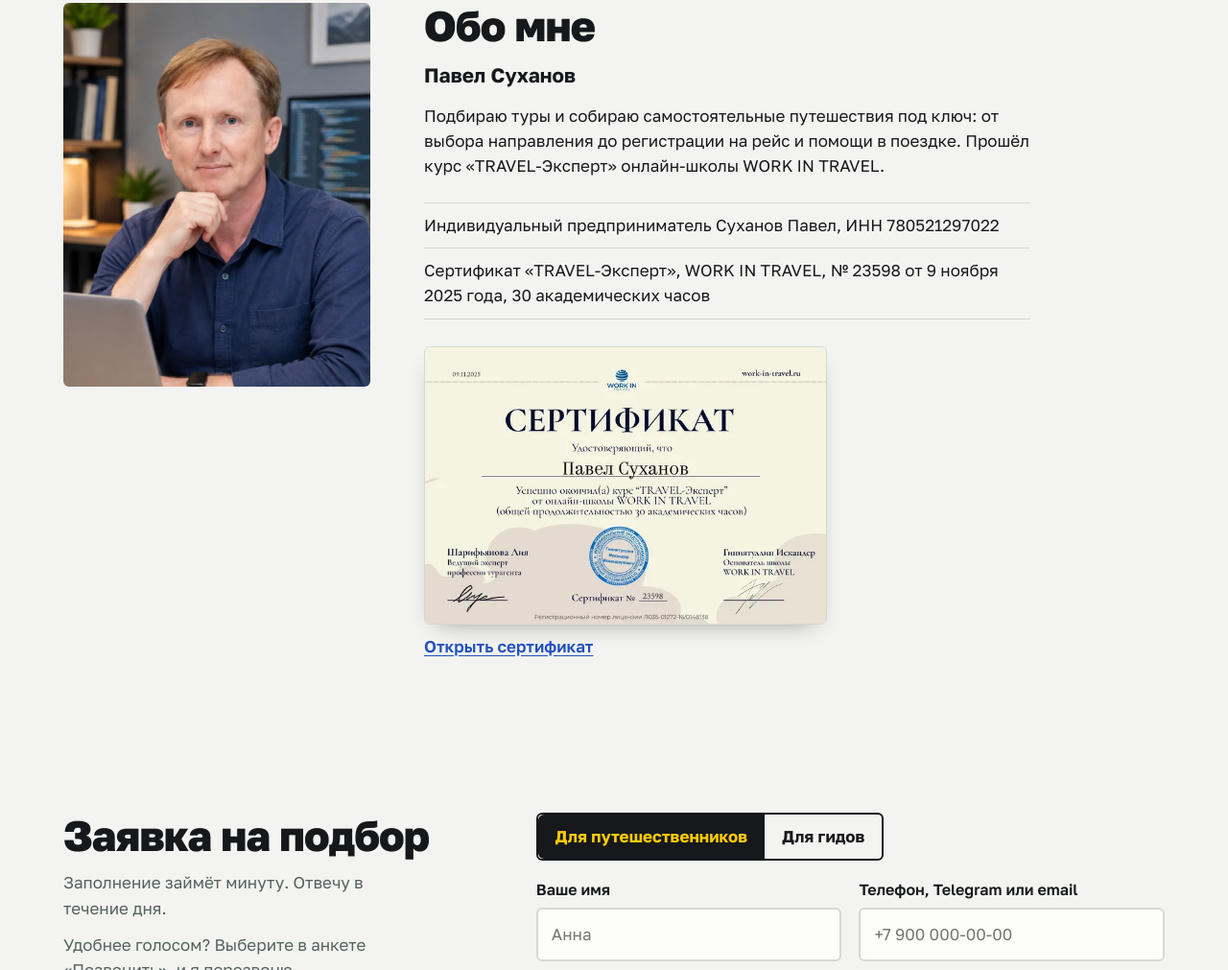
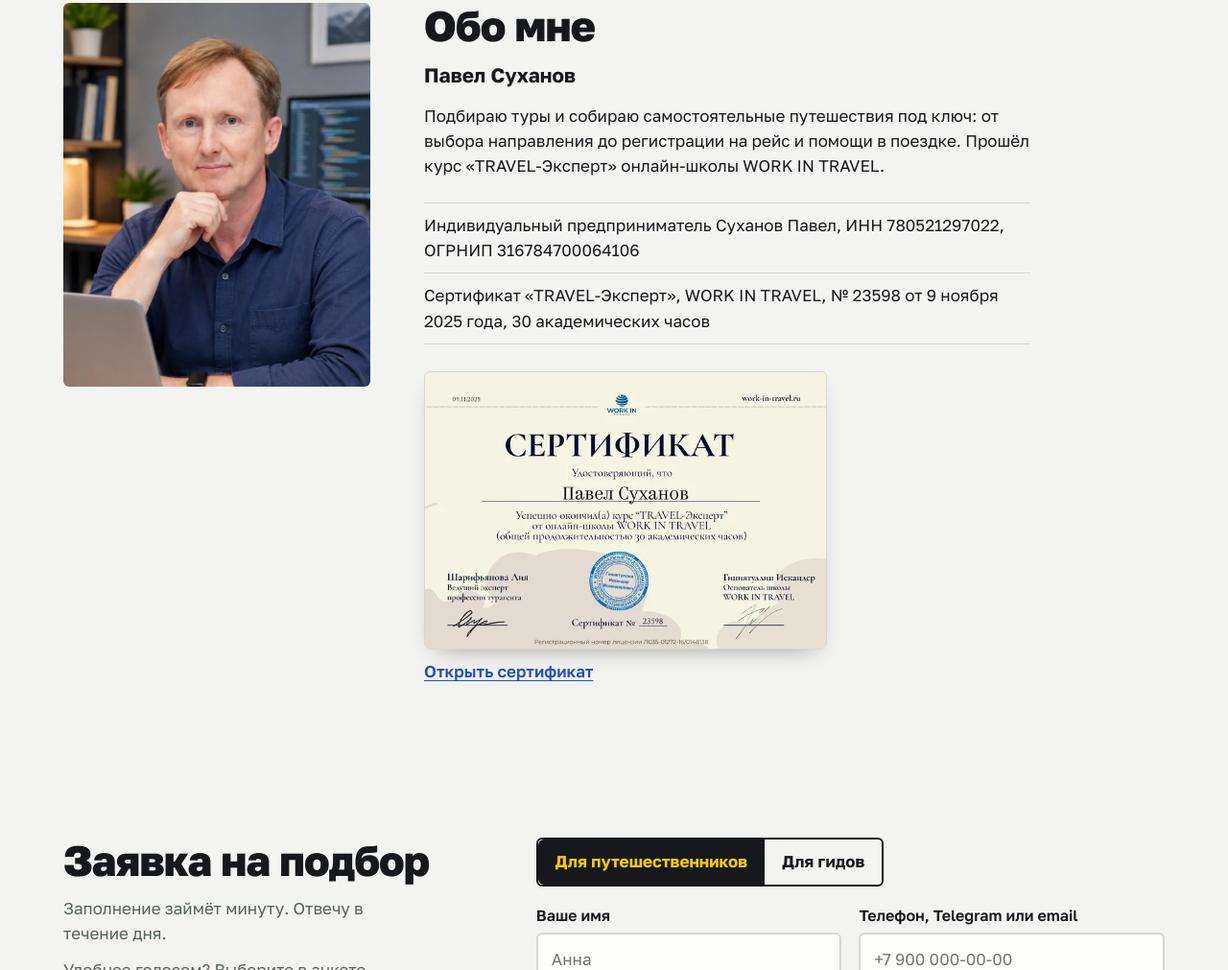
Before and after one commit to abrakadabramillion-source/turnkeytrip-site, a plain HTML site: page index.html in a window 1280 px wide. Shown: the part 4758-5769 px from the top of the page at 96% size. Drawn offline with Linux system fonts and the light colour scheme.

Commit message:
Обо мне: ОГРНИП
Co-Authored-By: Claude Opus 5.5 <noreply@anthropic.com>

```diff
--- a/index.html
+++ b/index.html
@@ -297,7 +297,7 @@
           <p class="about__name">Павел Суханов</p>
           <p>Подбираю туры и собираю самостоятельные путешествия под ключ: от выбора направления до регистрации на рейс и помощи в поездке. Прошёл курс «TRAVEL-Эксперт» онлайн-школы WORK IN TRAVEL.</p>
           <ul class="about__facts">
-            <li>Индивидуальный предприниматель Суханов Павел, ИНН 780521297022</li>
+            <li>Индивидуальный предприниматель Суханов Павел, ИНН 780521297022, ОГРНИП 316784700064106</li>
             <li>Сертификат «TRAVEL-Эксперт», WORK IN TRAVEL, № 23598 от 9 ноября 2025 года, 30 академических часов</li>
           </ul>
           <a class="about__cert" href="assets/sertifikat.webp" target="_blank" rel="noopener">
```
